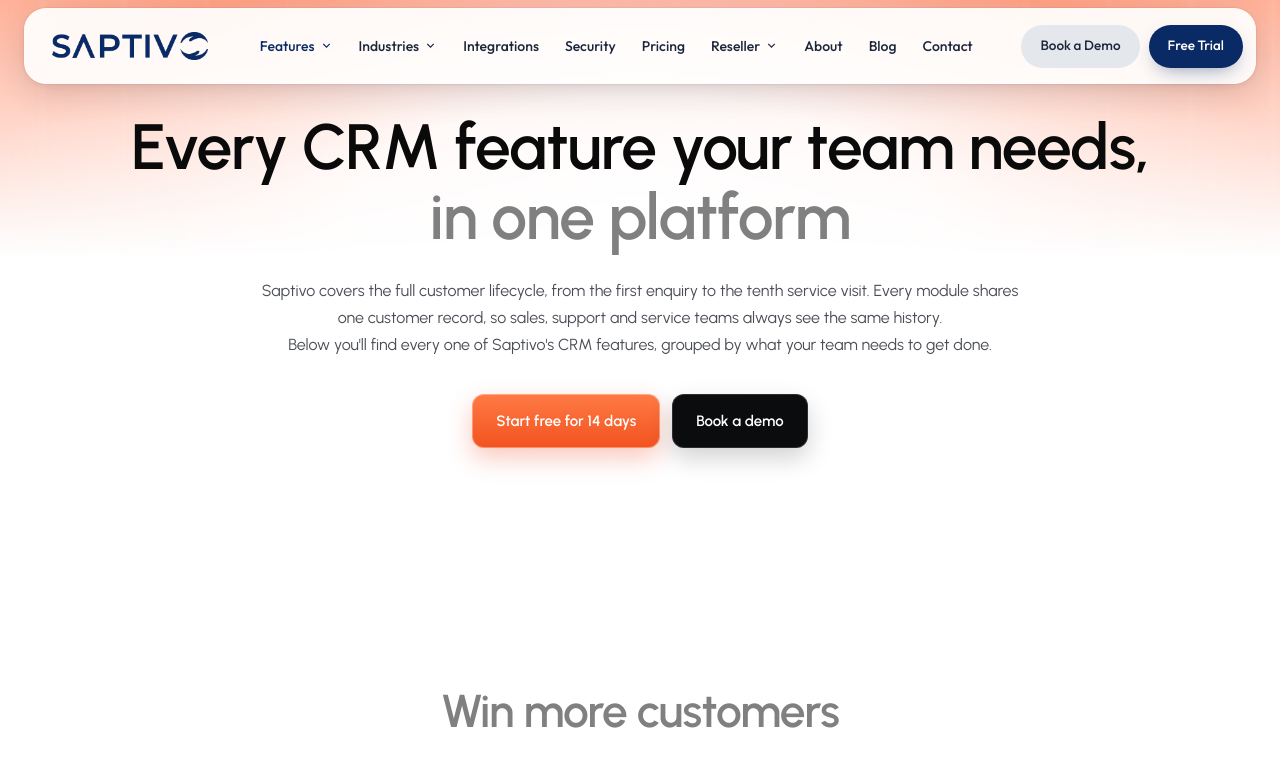
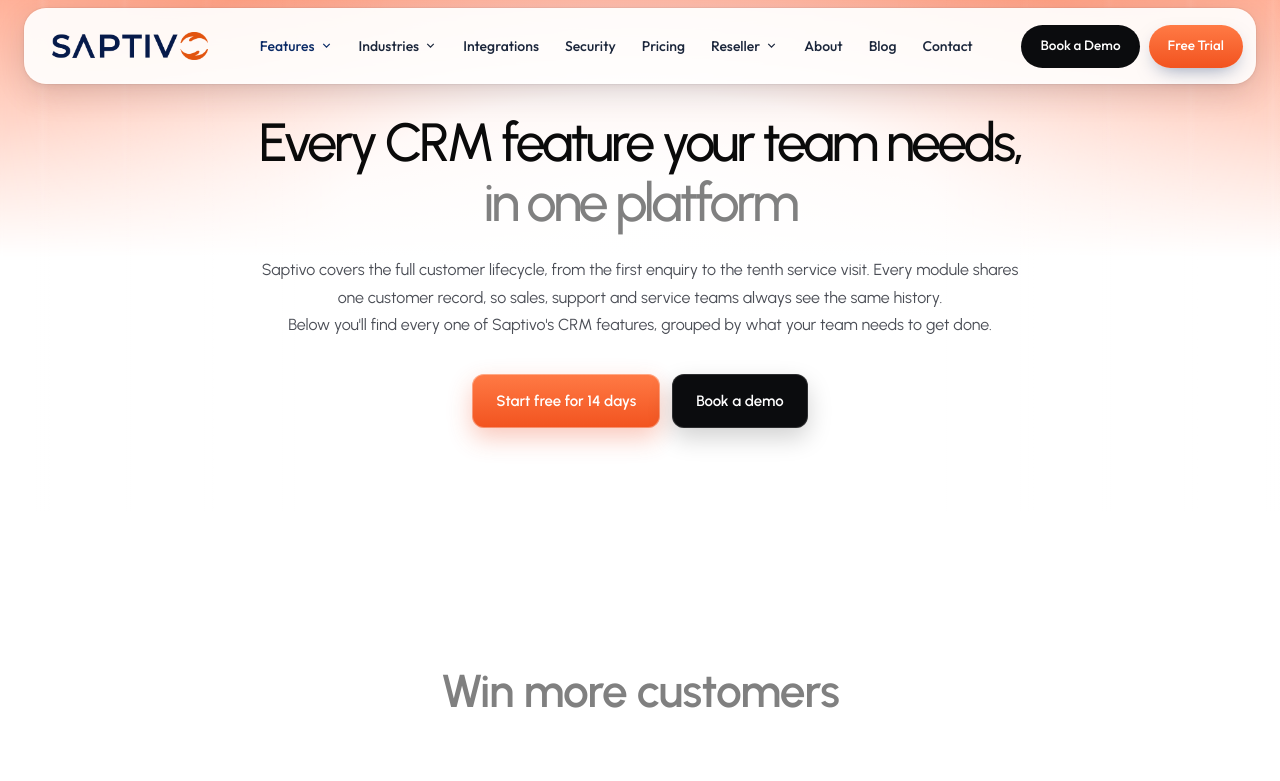
Before and after one commit to Vinuthmi/saptivo, a Vue app: page /features in a window 1280 px wide. Shown: the top 781 px of the page. Built offline with nearby package versions, Linux system fonts and the light colour scheme; grey boxes are pictures that could not be loaded.

Commit message:
update header

```diff
--- a/src/components/Features/HeroSection.vue
+++ b/src/components/Features/HeroSection.vue
@@ -34,6 +34,8 @@ defineOptions({ name: "FeaturesHero" });
   --orange: #ff6338;
   --ink: #17191d;
   --paper: #fff;
+  --title: clamp(46px, 4.2vw, 104px);
+
   position: relative;
   isolation: isolate;
   overflow: clip;
@@ -85,13 +87,8 @@ defineOptions({ name: "FeaturesHero" });
   padding: 112px 0 28px;
 }
 h1 {
-  margin: 0;
-  font-family: Urbanist, "Urbanist Placeholder", sans-serif;
-  font-size: clamp(60px, 5vw, 72px);
-  font-weight: 600;
-  line-height: 1.1;
-  letter-spacing: -1px;
-  color: #0f172a;
+  margin: 0; font-weight: 500; line-height: 1.12; letter-spacing: -0.06em; color: #0f172a;
+  font-size: var(--title);
   animation: rise 0.9s cubic-bezier(0.2, 0.7, 0.2, 1) both;
 }
 .accent {
@@ -130,9 +127,8 @@ h1 {
   .content { padding-top: 96px; }
 }
 @media (max-width: 760px) {
-  .hero { padding-bottom: 64px; }
+  .hero { --title: clamp(38px, 10.5vw, 64px); padding-bottom: 64px; }
   .content { width: calc(100% - 32px); padding: 76px 0 24px; }
-  h1 { font-size: clamp(40px, 9vw, 58px); }
   .lead { font-size: 15px; margin-top: 22px; }
   .actions { width: 100%; gap: 10px; margin-top: 28px; }
   .btn { min-height: 50px; padding: 0 20px; font-size: 14px; }
--- a/src/components/Features/Lead & Contact Management/HeroSection.vue
+++ b/src/components/Features/Lead & Contact Management/HeroSection.vue
@@ -32,6 +32,8 @@ defineOptions({ name: "FeaturesHero" });
   --orange: #ff6338;
   --ink: #17191d;
   --paper: #fff;
+  --title: clamp(46px, 4.2vw, 104px);
+
   position: relative;
   isolation: isolate;
   overflow: clip;
@@ -83,13 +85,8 @@ defineOptions({ name: "FeaturesHero" });
   padding: 112px 0 28px;
 }
 h1 {
-  margin: 0;
-  font-family: Urbanist, "Urbanist Placeholder", sans-serif;
-  font-size: clamp(60px, 5vw, 72px);
-  font-weight: 600;
-  line-height: 1.1;
-  letter-spacing: -1px;
-  color: #0f172a;
+  margin: 0; font-weight: 500; line-height: 1.12; letter-spacing: -0.06em; color: #0f172a;
+  font-size: var(--title);
   animation: rise 0.9s cubic-bezier(0.2, 0.7, 0.2, 1) both;
 }
 .accent {
@@ -128,9 +125,8 @@ h1 {
   .content { padding-top: 96px; }
 }
 @media (max-width: 760px) {
-  .hero { padding-bottom: 64px; }
+  .hero { --title: clamp(38px, 10.5vw, 64px); padding-bottom: 64px; }
   .content { width: calc(100% - 32px); padding: 76px 0 24px; }
-  h1 { font-size: clamp(40px, 9vw, 58px); }
   .lead { font-size: 15px; margin-top: 22px; }
   .actions { width: 100%; gap: 10px; margin-top: 28px; }
   .btn { min-height: 50px; padding: 0 20px; font-size: 14px; }
--- a/src/components/home/siteHeader.vue
+++ b/src/components/home/siteHeader.vue
@@ -10,13 +10,13 @@ defineOptions({ name: 'IpsovaNavbar' })
  *   CTAs: Book a Demo (/demo/) and Free Trial (/free-trial/)
  */
 
+const logoSrc = `${import.meta.env.BASE_URL}saptivo-logo.png`
+
 const menuOpen = ref(false)
 const openMenu = ref(null) // 'features' | 'industries' | 'reseller' | null (desktop dropdowns)
 const mobileSection = ref(null) // open accordion in the mobile menu
 const activeGroup = ref(0) // active tab in the Features mega menu
 const scrolled = ref(false)
-
-const logoSrc = `${import.meta.env.BASE_URL}saptivo-logo.png`
 
 /* ---------------- ICONS (24px outline set, drawn inline so no icon package is needed) ---------------- */
 const c = (x, y, r) => `M${x - r} ${y}a${r} ${r} 0 1 0 ${2 * r} 0a${r} ${r} 0 1 0 ${-2 * r} 0`
@@ -226,7 +226,7 @@ onBeforeUnmount(() => {
 <template>
   <header class="nav-shell" :class="{ scrolled, expanded: menuOpen }">
     <nav class="glass-nav" aria-label="Main navigation">
-      <!-- BRAND (logo is painted dark blue through a mask, so any transparent PNG works) -->
+      <!-- BRAND (original logo, painted through a mask: dark blue letters, orange circular end, so any transparent PNG works) -->
       <router-link to="/" class="brand" aria-label="Saptivo CRM home" @click="closeAll">
         <span class="brand-logo" role="img" aria-label="Saptivo CRM" :style="{ '--logo': `url(${logoSrc})` }"></span>
       </router-link>
@@ -517,7 +517,8 @@ onBeforeUnmount(() => {
   --navy: #1b263b;
   --blue: #0a2a66;
   --ash: #e4e7ec;
-  --logo-blue: #0a2a66; /* dark blue used for the logo */
+  --logo-blue: #061a4a; /* dark blue used for the logo */
+  --logo-orange: #e2540f; /* dark orange used for the logo */
   --muted: #5d6b82;
   --beige: #d4c4a8;
   --beige-soft: #f4efe4;
@@ -576,7 +577,7 @@ onBeforeUnmount(() => {
   display: block;
   width: 156px;
   height: 38px;
-  background: var(--logo-blue);
+  background: linear-gradient(90deg, var(--logo-blue) 82%, var(--logo-orange) 82%);
   -webkit-mask: var(--logo) left center / contain no-repeat;
   mask: var(--logo) left center / contain no-repeat;
 }
@@ -882,16 +883,16 @@ onBeforeUnmount(() => {
   transition: transform 0.2s ease, box-shadow 0.2s ease;
 }
 
-/* "Book a Demo" in ash, "Free Trial" in the logo dark blue */
+/* Match the hero buttons: black for the demo and orange for the trial. */
 .demo-btn {
-  color: #1b263b;
-  background: var(--ash);
+  color: #fff;
+  background: #0b0c0e;
   box-shadow: none;
 }
 
 .start-btn {
   color: #fff;
-  background: var(--logo-blue);
+  background: linear-gradient(180deg, #ff7a45, #f2531f);
   box-shadow: 0 8px 20px -8px rgba(10, 42, 102, 0.5);
 }
 
@@ -901,11 +902,11 @@ onBeforeUnmount(() => {
 }
 
 .demo-btn:hover {
-  background: #d8dce3;
+  background: #202124;
 }
 
 .start-btn:hover {
-  background: #0d3680;
+  background: linear-gradient(180deg, #ff7a45, #f2531f);
   box-shadow: 0 12px 26px -8px rgba(10, 42, 102, 0.6);
 }
 
--- a/src/components/industries/hero.vue
+++ b/src/components/industries/hero.vue
@@ -31,6 +31,8 @@ defineOptions({ name: 'IndustriesHero' })
   --ink: #17191d;
   --paper: #fff;
   --muted: #5d6068;
+  --title: clamp(46px, 4.2vw, 104px);
+
   position: relative;
   isolation: isolate;
   overflow: hidden;
@@ -98,12 +100,11 @@ defineOptions({ name: 'IndustriesHero' })
 
 h1 {
   margin: 0;
-  font-family: Urbanist, "Urbanist Placeholder", sans-serif;
-  font-size: clamp(60px, 5vw, 72px);
-  font-weight: 600;
-  line-height: 1.1;
-  letter-spacing: -1px;
+  font-weight: 500;
+  line-height: 1.12;
+  letter-spacing: -0.06em;
   color: #0f172a;
+  font-size: var(--title);
   animation: rise 0.9s cubic-bezier(0.2, 0.7, 0.2, 1) both;
 }
 
@@ -134,11 +135,8 @@ h1 {
 
 @media (max-width: 760px) {
   .hero {
+    --title: clamp(38px, 10.5vw, 64px);
     padding-bottom: 40px;
-  }
-
-  h1 {
-    font-size: clamp(40px, 9vw, 58px);
   }
 
   .content {
```
